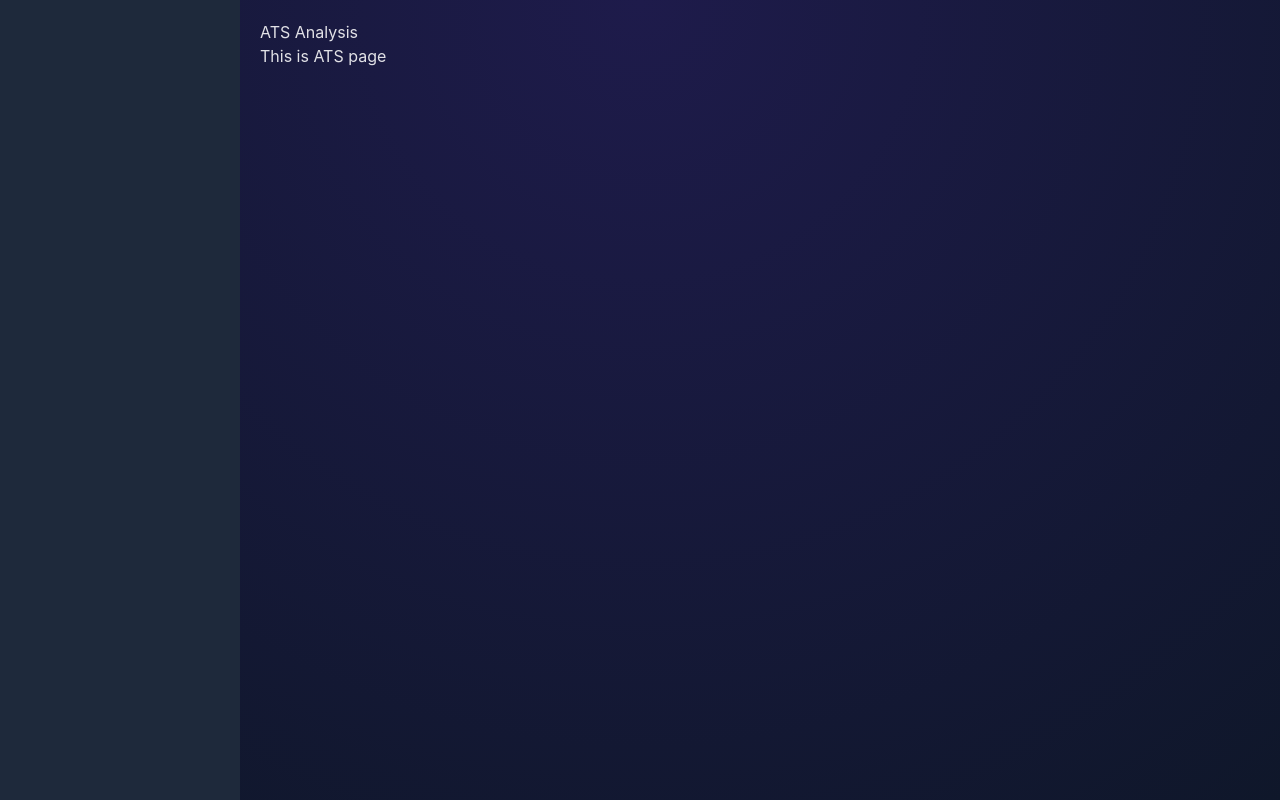
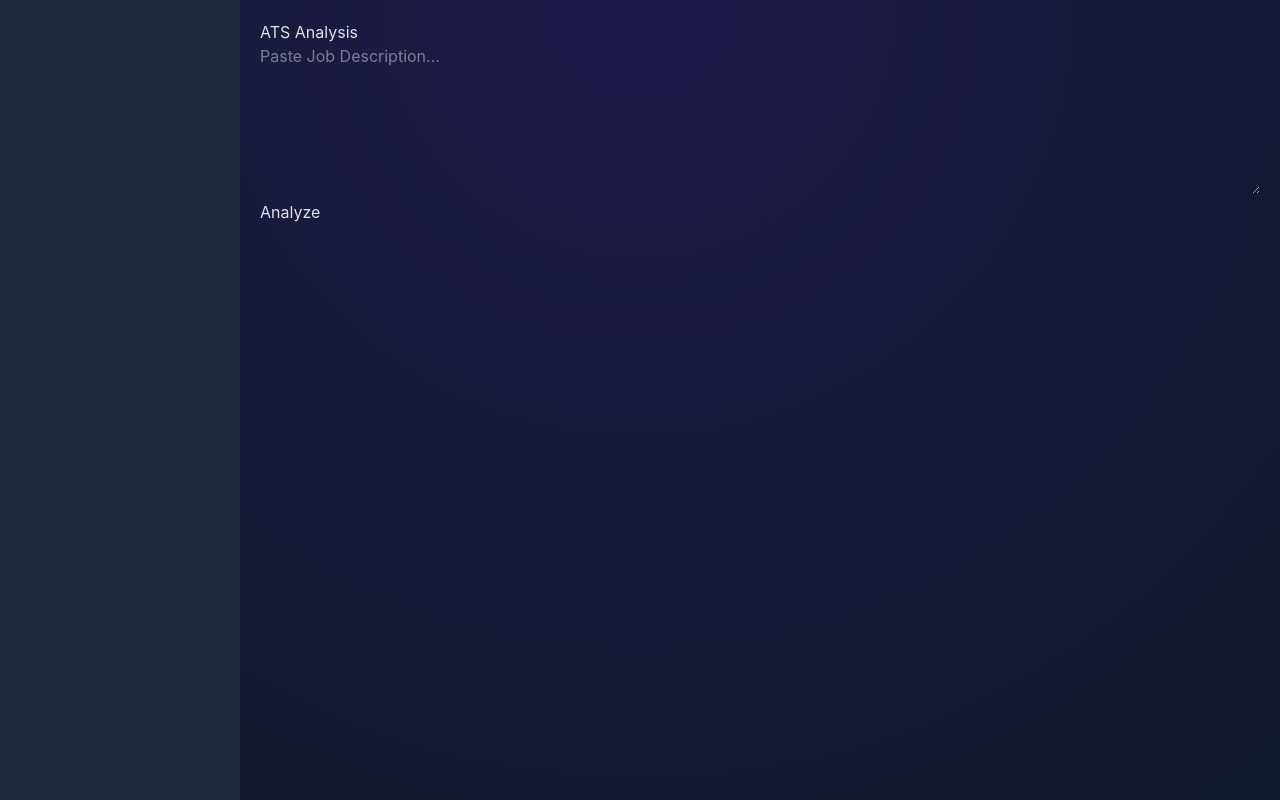
Before and after one commit to royamitava321/ats-master, a React (Vite) app: page /ats in a window 1280 px wide. Built offline with nearby package versions, Linux system fonts and the light colour scheme.

Commit message:
Update ats.jsx

```diff
--- a/src/pages/ats.jsx
+++ b/src/pages/ats.jsx
@@ -1,10 +1,53 @@
-import React from "react";
+import React, { useState } from "react";
 
 function ATS() {
+  const [jd, setJd] = useState("");
+  const [result, setResult] = useState(null);
+  const [loading, setLoading] = useState(false);
+
+  const analyze = async () => {
+    setLoading(true);
+
+    try {
+      const res = await fetch(
+        "https://ats-master-production.up.railway.app/api/analyze",
+        {
+          method: "POST",
+          headers: { "Content-Type": "application/json" },
+          body: JSON.stringify({ jobDescription: jd }),
+        }
+      );
+
+      const data = await res.json();
+      setResult(data);
+    } catch (err) {
+      console.error(err);
+    }
+
+    setLoading(false);
+  };
+
   return (
     <div>
       <h1>ATS Analysis</h1>
-      <p>This is ATS page</p>
+
+      <textarea
+        placeholder="Paste Job Description..."
+        value={jd}
+        onChange={(e) => setJd(e.target.value)}
+        style={{ width: "100%", height: "150px" }}
+      />
+
+      <button onClick={analyze}>Analyze</button>
+
+      {loading && <p>Analyzing...</p>}
+
+      {result && (
+        <div>
+          <h3>Score: {result.score}</h3>
+          <p>{result.feedback}</p>
+        </div>
+      )}
     </div>
   );
 }
```
